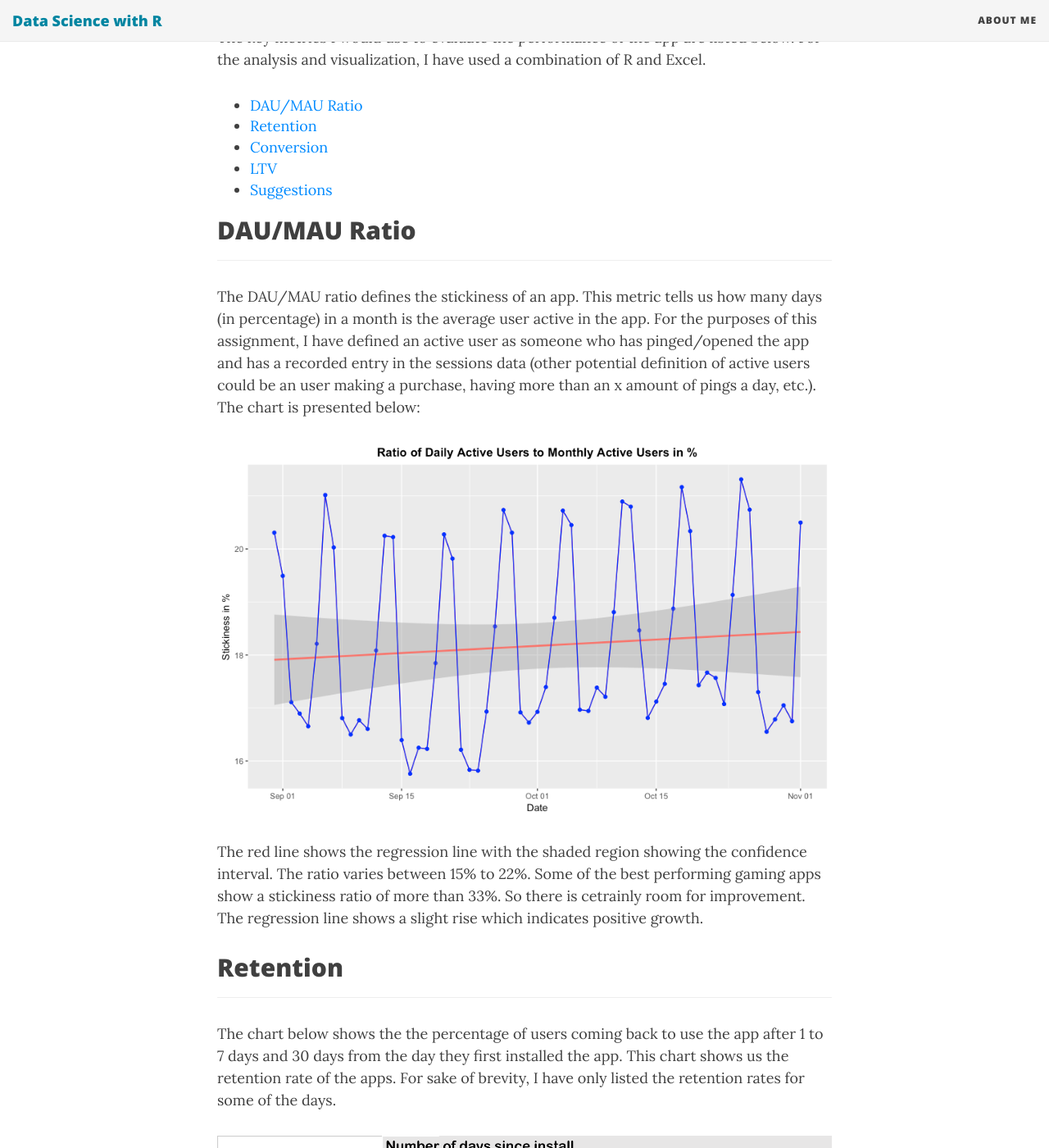
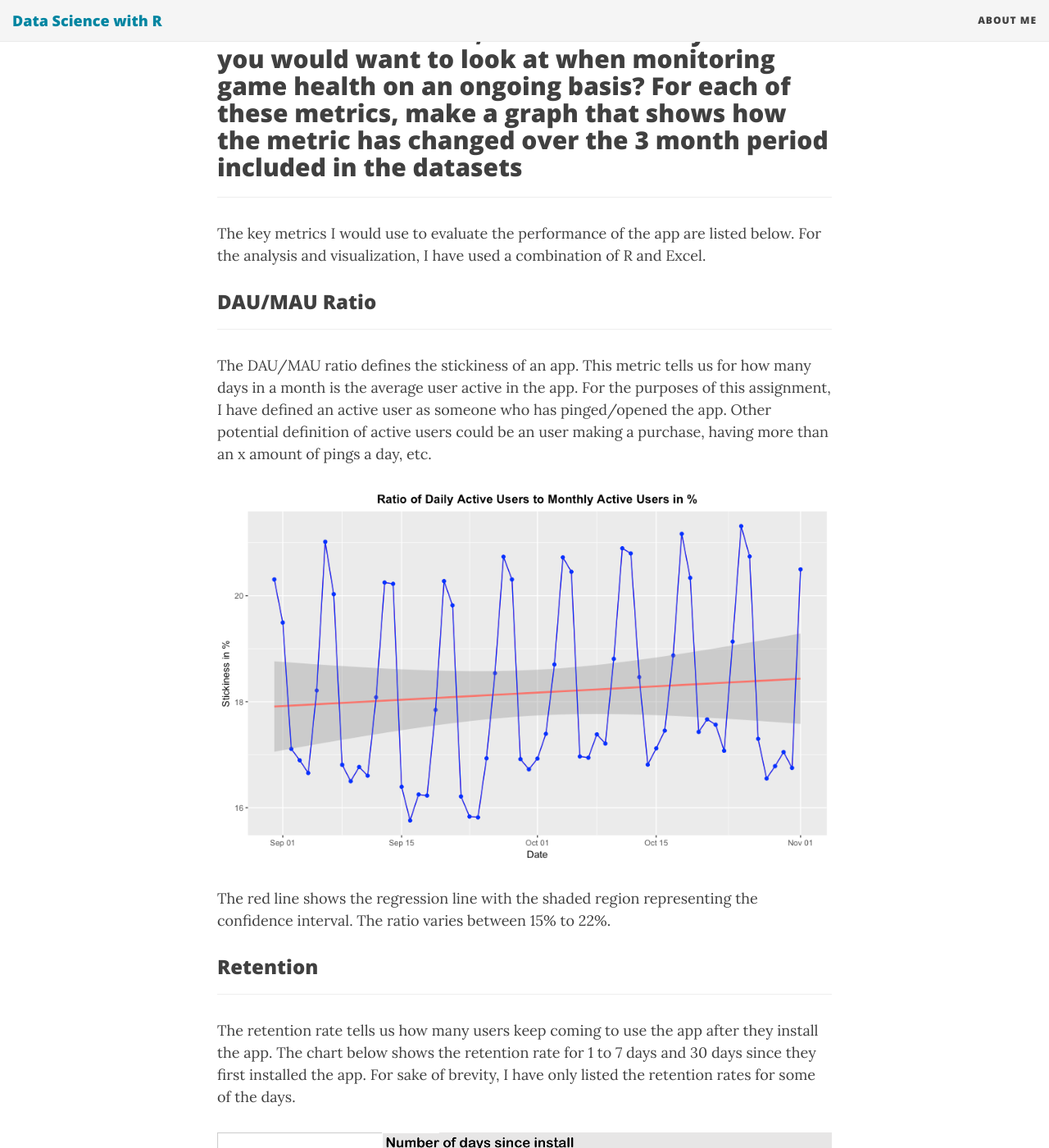
Before and after one commit to sabman83/data-analysis, a Jekyll site: the page built from _posts/2017-09-04-pg.md, in a window 1280 px wide and 1400 px high, scrolled down 294 px. Shown: the whole window at 82% size. Built offline with Jekyll 4.4.1, drawn with Linux system fonts in a browser that asks for light colours; nearby versions of some CDN libraries; some of the changed text lies outside the part shown.

Commit message:
Update 2017-09-04-pg.md

```diff
--- a/_posts/2017-09-04-pg.md
+++ b/_posts/2017-09-04-pg.md
@@ -4,51 +4,46 @@ title: Pocket Gems Analytics (Question 3)
 tags: []
 ---
 
+
+## From these datasets, what are the key metrics you would want to look at when monitoring game health on an ongoing basis? For each of these metrics, make a graph that shows how the metric has changed over the 3 month period included in the datasets
+___
 The key metrics I would use to evaluate the performance of the app are listed below. For the analysis and visualization, I have used a combination of R and Excel.
 
-* [DAU/MAU Ratio](#dau-mau-ratio)
-* [Retention](#retention)
-* [Conversion](#conversion)
-* [LTV](#ltv)
-* [Suggestions](#suggestions)
 
-
-
-
-## DAU/MAU Ratio
+### DAU/MAU Ratio
 ---
 
-The DAU/MAU ratio defines the stickiness of an app. This metric tells us how many days (in percentage) in a month is the average user active in the app. For the purposes of this assignment, I have defined an active user as someone who has pinged/opened the app and has a recorded entry in the sessions data (other potential definition of active users could be an user making a purchase, having more than an x amount of pings a day, etc.). The chart is presented below:
+The DAU/MAU ratio defines the stickiness of an app. This metric tells us for how many days in a month is the average user active in the app. For the purposes of this assignment, I have defined an active user as someone who has pinged/opened the app. Other potential definition of active users could be an user making a purchase, having more than an x amount of pings a day, etc.
 
 ![Stickiness](/data-analysis/assets/stickiness.png)
 
-The red line shows the regression line with the shaded region showing the confidence interval. The ratio varies between 15% to 22%. Some of the best performing gaming apps show a stickiness ratio of more than 33%. So there is cetrainly room for improvement. The regression line shows a slight rise which indicates positive growth.
+The red line shows the regression line with the shaded region representing the confidence interval. The ratio varies between 15% to 22%.
 
 
-## Retention
+### Retention
 ---
-The chart below shows the the percentage of users coming back to use the app after 1 to 7 days and 30 days from the day they first installed the app. This chart shows us the retention rate of the apps. For sake of brevity, I have only listed the retention rates for some of the days.
+The retention rate tells us how many users keep coming to use the app after they install the app. The chart below shows the retention rate for 1 to 7 days and 30 days since they first installed the app. For sake of brevity, I have only listed the retention rates for some of the days.
 
 ![Retention](/data-analysis/assets/retention-chart-short.png)
 
 The Day 1 retention rate is between 16% to 27%, for Day 7 the retention rate is between 7% to 11 % and for Day 30 it is between 3% to 7%.
 
 
-## Conversion
+### Conversion
 ---
 
-The conversion rate tells us how many percentage of our daily active users are making a purchase. The chart below shows the daily convertion rate for new users and returning users.
+The conversion rate tells us how many percentage of our daily active users are making a purchase. The chart below shows the daily convertion rate for new users and returning users across the 3 months.
 
 ![Conversion](/data-analysis/assets/conversion-rate-pg.png)
 <img src="/data-analysis/assets/conversion-legend.png" width="200">
 
-As is normal, the conversion rates are mostly higher for returning users over new users. The conversion rate for returning users is around 0.4 to 1.5%.
+As is expected, the conversion rates are mostly higher for returning users over new users. The conversion rate for returning users is around 0.4 to 1.5%.
 
 
-## LTV(Customer Lifetime Value)
+### LTV(Customer Lifetime Value)
 ---
 
-While there are many ways to calculate and since I don't have the cost of acquisition, I will use the following formula:
+While there are many ways to calculate the LTV, I have used the following formula:
 
 LTV = ARPU * ( 1 / Churn)
 
@@ -61,8 +56,8 @@ For the month of October, ARPU = 10 cents/user and Churn = 70.66% and hence LTV
 
 ![LTC](/data-analysis/assets/ltv.png)
 
-## Suggestions
+## Based on these graphs, what are some observations you have about how these metrics have fluctuated? What are some potential causes of the fluctuations / changes you identified in question (c)?
 ---
-
+Some of the best performing gaming apps show a stickiness ratio of more than 33%. So there is cetrainly room for improvement. The regression line shows a slight rise which indicates positive growth.
 ~~~ r
 ~~~
```
